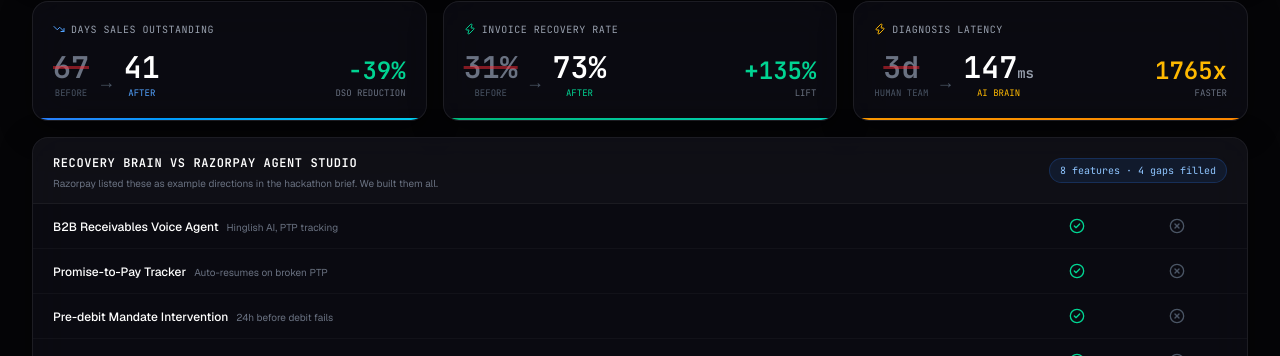
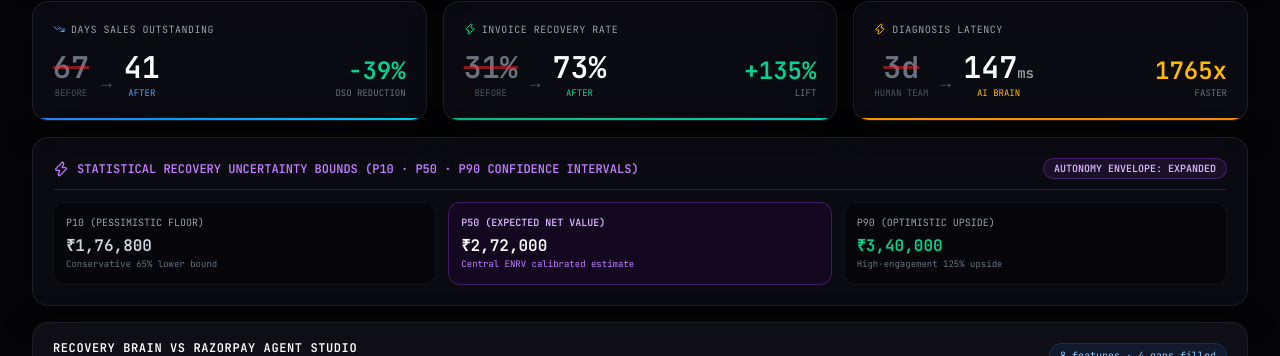
Before and after one commit to himanshu-2l/Razorpay-Recovery-Brain, a React (Vite) app in the folder dashboard/: page / in a window 1280 px wide. Shown: the part 1203-1559 px from the top of the page. Built offline with nearby package versions, Linux system fonts and the light colour scheme; no server answers.

Commit message:
feat(ui): add P10/P50/P90 revenue uncertainty confidence bands and autonomy envelope badge to ImpactCounter

```diff
--- a/dashboard/src/components/ImpactCounter.tsx
+++ b/dashboard/src/components/ImpactCounter.tsx
@@ -187,6 +187,39 @@
         </div>
       </div>
 
+      {/* Statistical Uncertainty Confidence Bands (P10 / P50 / P90) */}
+      <div className="glass-panel p-5 rounded-2xl border border-white/10 space-y-3 font-mono">
+        <div className="flex items-center justify-between border-b border-white/10 pb-2.5">
+          <div className="flex items-center space-x-2 text-xs font-bold uppercase text-purple-400">
+            <Zap className="w-4 h-4" />
+            <span>Statistical Recovery Uncertainty Bounds (P10 · P50 · P90 Confidence Intervals)</span>
+          </div>
+          <span className="text-[10px] font-bold px-2.5 py-0.5 rounded-full bg-purple-500/10 text-purple-300 border border-purple-500/30">
+            AUTONOMY ENVELOPE: EXPANDED
+          </span>
+        </div>
+
+        <div className="grid grid-cols-1 sm:grid-cols-3 gap-3">
+          <div className="p-3 rounded-xl bg-black/40 border border-white/5 space-y-1">
+            <span className="text-[10px] text-gray-400 block uppercase">P10 (Pessimistic Floor)</span>
+            <span className="text-base font-bold text-gray-300">₹1,76,800</span>
+            <span className="text-[9px] text-gray-500 block">Conservative 65% lower bound</span>
+          </div>
+
+          <div className="p-3 rounded-xl bg-purple-950/20 border border-purple-500/30 space-y-1">
+            <span className="text-[10px] text-purple-300 block uppercase font-bold">P50 (Expected Net Value)</span>
+            <span className="text-base font-bold text-white">₹2,72,000</span>
+            <span className="text-[9px] text-purple-400 block">Central ENRV calibrated estimate</span>
+          </div>
+
+          <div className="p-3 rounded-xl bg-black/40 border border-white/5 space-y-1">
+            <span className="text-[10px] text-gray-400 block uppercase">P90 (Optimistic Upside)</span>
+            <span className="text-base font-bold text-emerald-400">₹3,40,000</span>
+            <span className="text-[9px] text-gray-500 block">High-engagement 125% upside</span>
+          </div>
+        </div>
+      </div>
+
       {/* vs Razorpay Agent Studio Comparison */}
       <div className="glass-panel rounded-2xl overflow-hidden">
         <div className="px-5 py-3 border-b border-white/5 bg-white/[0.02] flex items-center justify-between">
--- a/dashboard/src/types.ts
+++ b/dashboard/src/types.ts
@@ -53,6 +53,12 @@
     intervention_cost_inr: number;
     churn_penalty_inr?: number;
     expected_net_recovery_inr: number;
+    revenue_bounds_inr?: {
+      p10_pessimistic: number;
+      p50_expected: number;
+      p90_optimistic: number;
+    };
+    autonomy_envelope_state?: 'EXPANDED' | 'CONTRACTED';
     requires_human_approval: boolean;
   };
   tax_clock?: {
```
